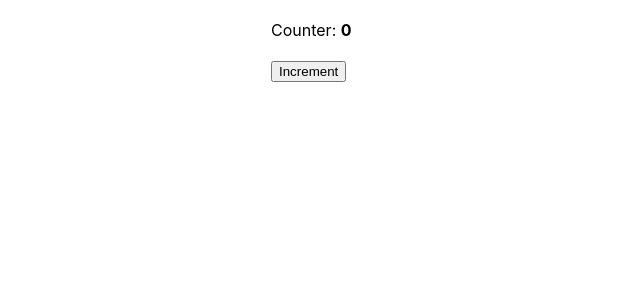
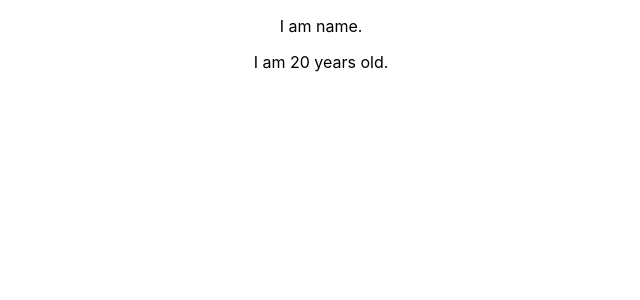
Before and after one commit to rajpal-se/reactjs-tuts-learn-basics, a React (Create React App) app: page / in a window 1280 px wide. Shown: the top 300 px of the page, without its empty margins (319-959 px from the left). Built offline with nearby package versions, Linux system fonts and the light colour scheme.

Commit message:
How to use PropTypes. (Package name: "prop-types")
File changes:
modified:   src/App.js
new file:   src/Person.js

```diff
--- a/src/App.js
+++ b/src/App.js
@@ -1,38 +1,30 @@
 import React, { Component } from 'react';
+import Person from './Person';
 
 class App extends Component{
 
-  state = {counter: 0}
-
-  updateCounter = () => {
-    /*
-    this.setState({
-      counter: this.state.counter + 1
-    });
-    */
-
-
-    /* Note:
-    * Use this Approach, whenever there is use of "Previous" State
-    * In above Case sometimes "this.state" refers to "old" State, Instead of "Previous" State.
-    */
-    this.setState( (prevState, props) => {
-      // Don't Mutate the "State".
-      return {
-        counter: prevState.counter + 1
-      }
-    } );
+  updateHandler = () => {
 
   }
 
   render(){
     return (
-      <div style={{margin: '20px auto', width: '100px'}}>
-        <div>Counter: <b>{this.state.counter}</b></div><br/>
-        <button onClick={this.updateCounter}>Increment</button>
-      </div>
+      <Person age={20} name="name" updated={this.updateHandler}></Person>
     );
   }
 }
 
 export default App;
+
+/* Note:
+PropTypes can be used for "Class-Based" and "Functional" Component
+
+"prop-types": It is a package from React Community.
+But it is not included in React Core.
+
+By default, It is installed when we create React project.
+But Still, To install it manually.
+
+npm install prop-types --save
+
+*/
--- /dev/null
+++ b/src/Person.js
@@ -0,0 +1,20 @@
+import React from 'react';
+
+import PropTypes from 'prop-types';
+
+const Person = props => {
+    return (
+        <div style={{textAlign: 'center'}}>
+            <p>I am {props.name}.</p>
+            <p>I am {props.age} years old.</p>
+        </div>
+    );
+}
+
+Person.propTypes = {
+    name: PropTypes.string,
+    age: PropTypes.number,
+    updated: PropTypes.func
+}
+
+export default Person;
```
